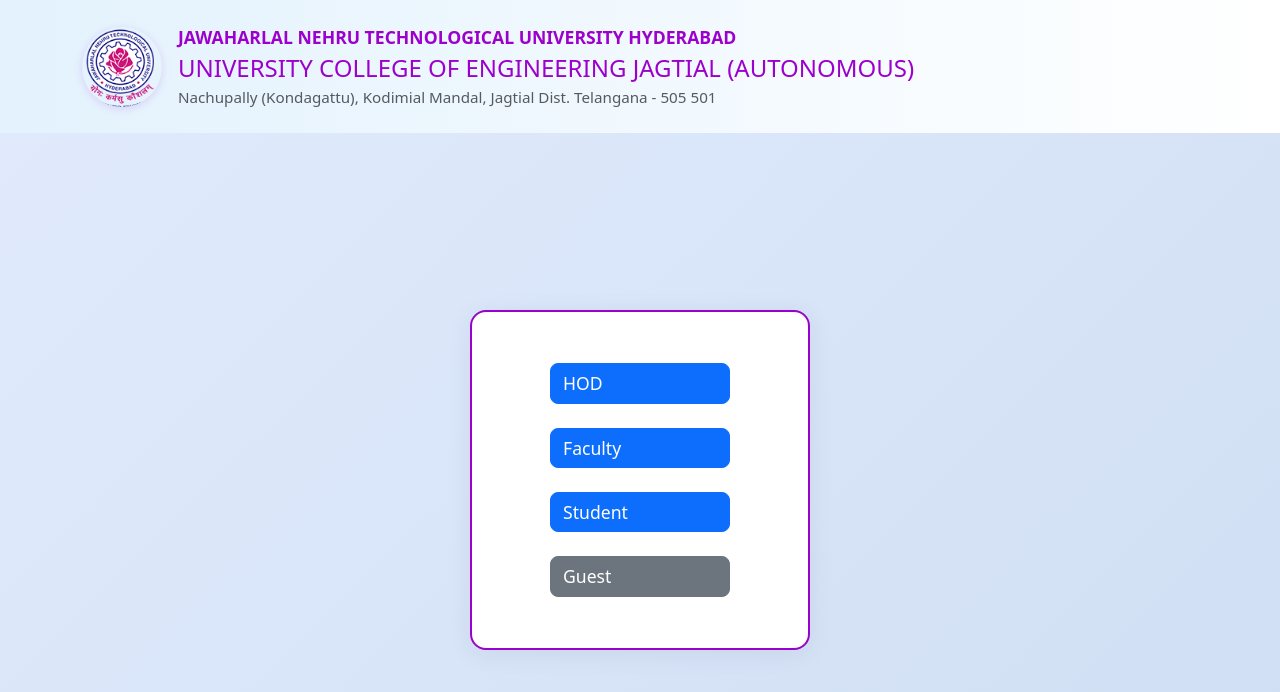
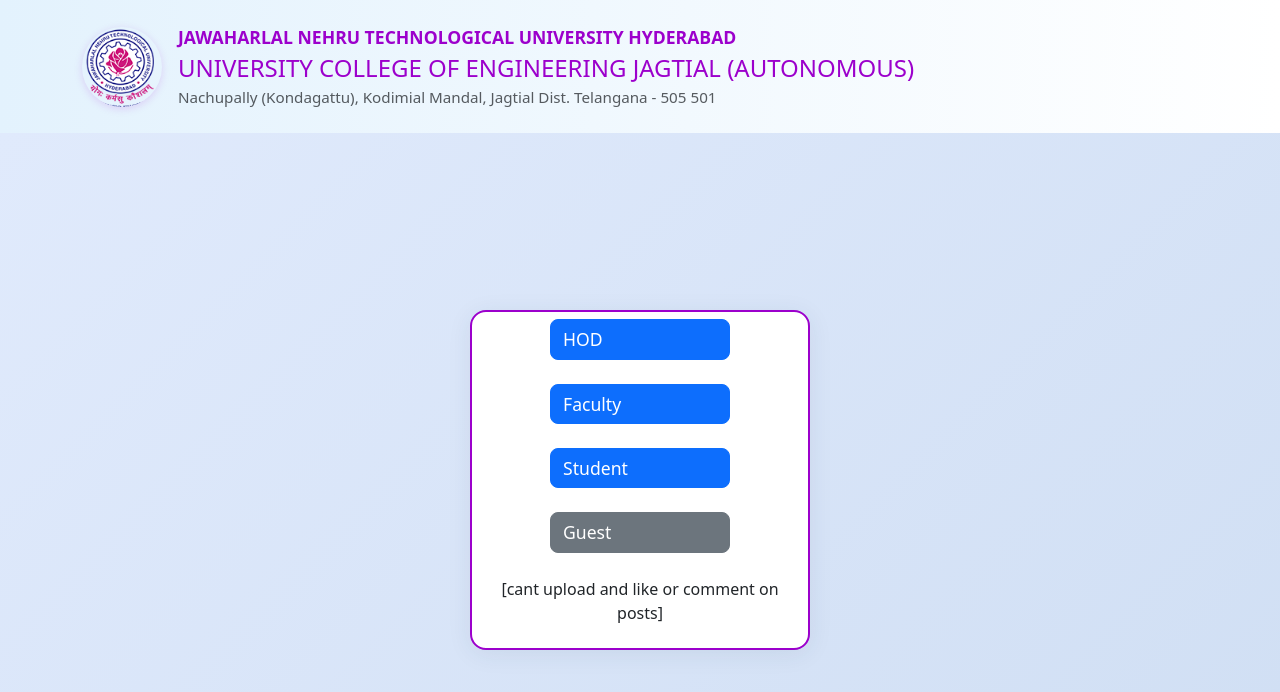
Before and after one commit to VaidyaPranav/campus-explore-new-clone, a React (Vite) app in the folder jntu-k/: page / in a window 1280 px wide. Shown: the top 692 px of the page. Built offline with nearby package versions, Linux system fonts and the light colour scheme; no server answers.

Commit message:
committed last

```diff
--- a/jntu-k/src/components/Addpost.jsx
+++ b/jntu-k/src/components/Addpost.jsx
@@ -71,7 +71,9 @@
 
 
   <button type="submit" className="post-btn">Post</button>
+
 </form>
+<center><p>wait for some time till the posed popup comes or else try after some time.</p></center>
 <Footer></Footer>
 </>
   );
--- a/jntu-k/src/components/firstif.jsx
+++ b/jntu-k/src/components/firstif.jsx
@@ -63,6 +63,7 @@
                       <button onClick={HandleGuest} className="btn btn-secondary d-inline-flex align-items-center" type="button" style={{ width: "180px", fontSize: "1.1rem", fontWeight: "500", borderRadius: "0.5rem" }}>
                         Guest
                     </button>
+                    <center><p>[cant upload and like or comment on posts]</p></center>
                 </div>
             </div>
         </>
```
